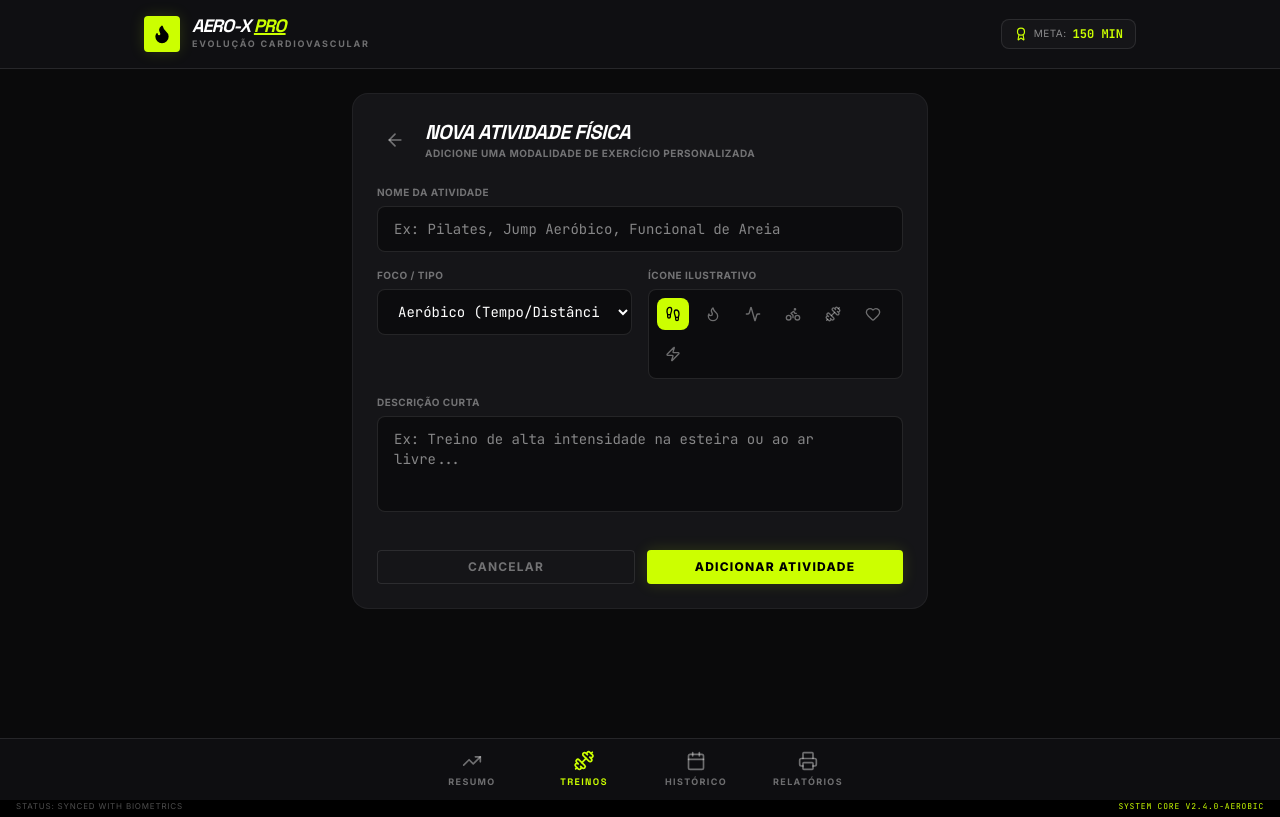
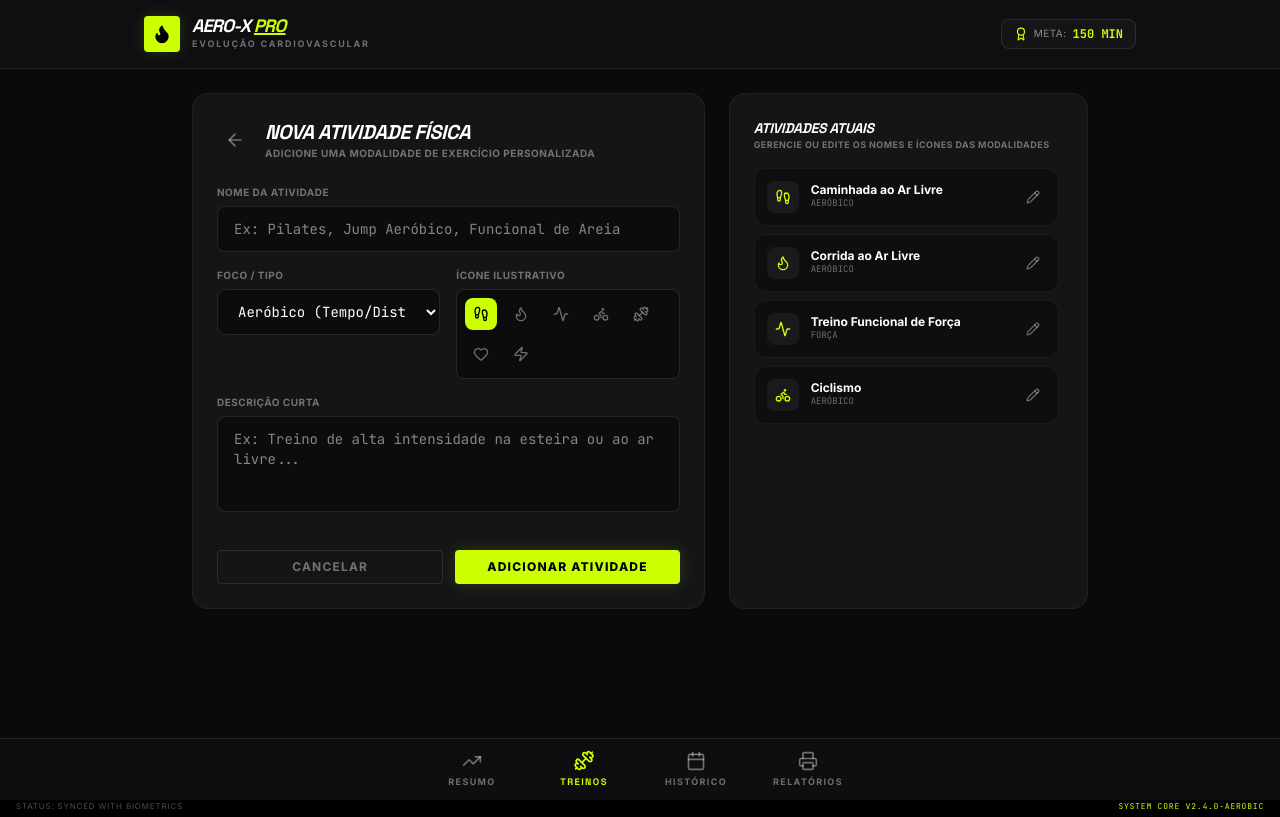
Before and after one commit to lannadpn25-cmyk/AeroPro, a React (Vite) app: page / in a window 1280 px wide. Both pictures are taken after a click on the button "NOVA ATIVIDADE". Built offline with nearby package versions, Linux system fonts and the light colour scheme.

Commit message:
feat: add activity edit and delete functionality
Implement handler functions for updating and deleting activities and integrate them into the WorkoutList component to allow better management of user records.

```diff
--- a/src/App.tsx
+++ b/src/App.tsx
@@ -148,6 +148,16 @@ export default function App() {
     saveActivities(updated);
   };
 
+  const handleEditActivity = (updatedActivity: Activity) => {
+    const updated = activities.map(a => a.id === updatedActivity.id ? updatedActivity : a);
+    saveActivities(updated);
+  };
+
+  const handleDeleteActivity = (id: string) => {
+    const updated = activities.filter(a => a.id !== id);
+    saveActivities(updated);
+  };
+
   const handleAddTemplate = (template: WorkoutTemplate) => {
     const updated = [...templates, template];
     saveTemplates(updated);
@@ -249,6 +259,8 @@ export default function App() {
                 activities={activities}
                 templates={templates}
                 onAddActivity={handleAddActivity}
+                onEditActivity={handleEditActivity}
+                onDeleteActivity={handleDeleteActivity}
                 onAddTemplate={handleAddTemplate}
                 onEditTemplate={handleEditTemplate}
                 onDeleteTemplate={handleDeleteTemplate}
--- a/src/components/WorkoutList.tsx
+++ b/src/components/WorkoutList.tsx
@@ -12,6 +12,8 @@ interface WorkoutListProps {
   activities: Activity[];
   templates: WorkoutTemplate[];
   onAddActivity: (activity: Activity) => void;
+  onEditActivity: (activity: Activity) => void;
+  onDeleteActivity: (id: string) => void;
   onAddTemplate: (template: WorkoutTemplate) => void;
   onEditTemplate: (template: WorkoutTemplate) => void;
   onDeleteTemplate: (id: string) => void;
@@ -39,6 +41,8 @@ export default function WorkoutList({
   activities,
   templates,
   onAddActivity,
+  onEditActivity,
+  onDeleteActivity,
   onAddTemplate,
   onEditTemplate,
   onDeleteTemplate,
@@ -48,6 +52,7 @@ export default function WorkoutList({
   // Navigation states for creating
   const [viewState, setViewState] = useState<'list' | 'create-activity' | 'create-template'>('list');
   const [editingTemplate, setEditingTemplate] = useState<WorkoutTemplate | null>(null);
+  const [editingActivity, setEditingActivity] = useState<Activity | null>(null);
 
   // Custom states
   const [musicConfigs, setMusicConfigs] = useState<Record<string, boolean>>({});
@@ -120,7 +125,7 @@ export default function WorkoutList({
     const duplicated: WorkoutChunk = {
       ...chunk,
       id: `c-dup-${Date.now()}-${Math.random()}`,
-      name: `${chunk.name} (Cópia)`
+      name: chunk.name
     };
     setChunks(prev => {
       const idx = prev.findIndex(c => c.id === chunk.id);
@@ -175,7 +180,7 @@ export default function WorkoutList({
     const duplicated: StrengthExercise = {
       ...ex,
       id: `se-dup-${Date.now()}-${Math.random()}`,
-      name: `${ex.name} (Cópia)`
+      name: ex.name
     };
     setStrengthExs(prev => {
       const idx = prev.findIndex(se => se.id === ex.id);
@@ -272,6 +277,16 @@ export default function WorkoutList({
     e.preventDefault();
     if (!actName) return;
 
+    if (editingActivity) {
+      const updatedActivity: Activity = {
+        ...editingActivity,
+        name: actName,
+        type: actType,
+        icon: actIcon,
+        description: actDesc || 'Atividade física personalizada.'
+      };
+      onEditActivity(updatedActivity);
+    } else {
       const activity: Activity = {
         id: `act-${Date.now()}`,
         name: actName,
@@ -280,13 +295,35 @@ export default function WorkoutList({
         description: actDesc || 'Atividade física personalizada.',
         isCustom: true
       };
+      onAddActivity(activity);
+    }
 
-    onAddActivity(activity);
     setViewState('list');
+    setEditingActivity(null);
 
     // Clear state
     setActName('');
     setActDesc('');
+    setActType('aerobic');
+    setActIcon('Footprints');
+  };
+
+  const handleEditActivityClick = (activity: Activity) => {
+    setEditingActivity(activity);
+    setActName(activity.name);
+    setActType(activity.type);
+    setActIcon(activity.icon);
+    setActDesc(activity.description || '');
+    setViewState('create-activity');
+  };
+
+  const handleCancelActivityEdit = () => {
+    setEditingActivity(null);
+    setActName('');
+    setActDesc('');
+    setActType('aerobic');
+    setActIcon('Footprints');
+    setViewState('list');
   };
 
   const handleEditClick = (template: WorkoutTemplate) => {
@@ -530,17 +567,24 @@ export default function WorkoutList({
 
       {/* Create custom physical activity type */}
       {viewState === 'create-activity' && (
-        <div className="max-w-xl mx-auto bg-[#151518] border border-white/5 rounded-2xl p-6 space-y-6">
+        <div className="max-w-4xl mx-auto grid grid-cols-1 md:grid-cols-12 gap-6">
+
+          {/* Form Side - 7 columns on md */}
+          <div className="md:col-span-7 bg-[#151518] border border-white/5 rounded-2xl p-6 space-y-6">
             <div className="flex items-center gap-3">
               <button
-              onClick={() => setViewState('list')}
+                onClick={handleCancelActivityEdit}
                 className="p-2 hover:bg-white/5 text-white/40 hover:text-white rounded-lg transition"
               >
                 <ArrowLeft className="w-5 h-5" />
               </button>
               <div>
-              <h2 className="text-xl font-black uppercase font-display tracking-tight text-white italic">Nova Atividade Física</h2>
-              <p className="text-white/40 text-[10px] font-bold uppercase tracking-wider">Adicione uma modalidade de exercício personalizada</p>
+                <h2 className="text-xl font-black uppercase font-display tracking-tight text-white italic">
+                  {editingActivity ? 'Editar Atividade' : 'Nova Atividade Física'}
+                </h2>
+                <p className="text-white/40 text-[10px] font-bold uppercase tracking-wider">
+                  {editingActivity ? 'Modifique os detalhes da atividade selecionada' : 'Adicione uma modalidade de exercício personalizada'}
+                </p>
               </div>
             </div>
 
@@ -557,13 +601,14 @@ export default function WorkoutList({
                 />
               </div>
 
-            <div className="grid grid-cols-2 gap-4">
+              <div className="grid grid-cols-1 sm:grid-cols-2 gap-4">
                 <div className="space-y-1.5">
                   <label className="text-white/40 text-[10px] font-bold uppercase tracking-wider block">Foco / Tipo</label>
                   <select
                     value={actType}
+                    disabled={!!editingActivity} // Prevent changing type after creation if linked templates depend on it
                     onChange={e => setActType(e.target.value as ActivityType)}
-                  className="w-full bg-black/40 border border-white/10 rounded-lg px-4 py-3 text-white focus:outline-none focus:border-[#CCFF00]/50 text-sm font-mono"
+                    className="w-full bg-black/40 border border-white/10 rounded-lg px-4 py-3 text-white focus:outline-none focus:border-[#CCFF00]/50 text-sm font-mono disabled:opacity-50"
                   >
                     <option value="aerobic">Aeróbico (Tempo/Distância)</option>
                     <option value="strength">Força/Resistência (Séries/Reps)</option>
@@ -604,19 +649,94 @@ export default function WorkoutList({
               <div className="flex gap-3 pt-4">
                 <button
                   type="button"
-                onClick={() => setViewState('list')}
+                  onClick={handleCancelActivityEdit}
                   className="flex-1 py-2 border border-white/10 text-white/40 hover:text-white rounded text-xs uppercase tracking-widest font-bold transition"
                 >
-                Cancelar
+                  {editingActivity ? 'Limpar / Cancelar' : 'Cancelar'}
                 </button>
                 <button
                   type="submit"
                   className="flex-1 py-2 bg-[#CCFF00] text-black hover:bg-[#b3e000] rounded font-black text-xs uppercase tracking-widest transition shadow-[0_0_15px_rgba(204,255,0,0.15)]"
                 >
-                Adicionar Atividade
+                  {editingActivity ? 'Salvar Alterações' : 'Adicionar Atividade'}
                 </button>
               </div>
             </form>
+          </div>
+
+          {/* List/Management Side - 5 columns on md */}
+          <div className="md:col-span-5 bg-[#151518] border border-white/5 rounded-2xl p-6 space-y-4">
+            <div>
+              <h3 className="text-sm font-black uppercase font-display tracking-tight text-white italic">Atividades Atuais</h3>
+              <p className="text-white/40 text-[9px] font-bold uppercase tracking-wider">Gerencie ou edite os nomes e ícones das modalidades</p>
+            </div>
+
+            <div className="space-y-2 max-h-[420px] overflow-y-auto pr-1">
+              {activities.map(act => (
+                <div
+                  key={act.id}
+                  className={`flex justify-between items-center p-3 rounded-xl border transition ${
+                    editingActivity?.id === act.id
+                      ? 'bg-[#CCFF00]/5 border-[#CCFF00]/40'
+                      : 'bg-black/30 border-white/5 hover:border-white/10'
+                  }`}
+                >
+                  <div className="flex items-center gap-3 min-w-0">
+                    <div className={`p-2 rounded-lg shrink-0 ${
+                      editingActivity?.id === act.id ? 'bg-[#CCFF00]/20 text-[#CCFF00]' : 'bg-white/5 text-[#CCFF00]'
+                    }`}>
+                      <ActivityIcon name={act.icon} className="w-4 h-4" />
+                    </div>
+                    <div className="min-w-0">
+                      <h4 className="text-xs font-bold text-white truncate leading-tight">{act.name}</h4>
+                      <p className="text-[9px] text-white/40 font-mono uppercase">
+                        {act.type === 'aerobic' ? 'Aeróbico' : 'Força'} {act.isCustom && '• Personalizado'}
+                      </p>
+                    </div>
+                  </div>
+
+                  <div className="flex items-center gap-1 shrink-0 ml-2">
+                    <button
+                      type="button"
+                      onClick={() => handleEditActivityClick(act)}
+                      className={`p-1.5 rounded transition ${
+                        editingActivity?.id === act.id
+                          ? 'text-[#CCFF00] bg-white/5'
+                          : 'text-white/40 hover:text-[#CCFF00] hover:bg-white/5'
+                      }`}
+                      title="Editar Atividade"
+                    >
+                      <Pencil className="w-3.5 h-3.5" />
+                    </button>
+                    {act.isCustom && (
+                      <button
+                        type="button"
+                        onClick={() => {
+                          const linkedTemplatesCount = templates.filter(t => t.activityId === act.id).length;
+                          if (linkedTemplatesCount > 0) {
+                            if (!window.confirm(`Esta atividade possui ${linkedTemplatesCount} treino(s) vinculado(s). Se você excluí-la, esses treinos podem ficar sem uma categoria. Deseja mesmo excluir?`)) {
+                              return;
+                            }
+                          } else if (!window.confirm('Tem certeza de que deseja excluir esta atividade?')) {
+                            return;
+                          }
+                          onDeleteActivity(act.id);
+                          if (editingActivity?.id === act.id) {
+                            handleCancelActivityEdit();
+                          }
+                        }}
+                        className="p-1.5 text-white/40 hover:text-red-400 rounded hover:bg-white/5 transition"
+                        title="Excluir Atividade"
+                      >
+                        <Trash2 className="w-3.5 h-3.5" />
+                      </button>
+                    )}
+                  </div>
+                </div>
+              ))}
+            </div>
+          </div>
+
         </div>
       )}
 
```
Lines whose indentation alone changed are shown as unchanged.
